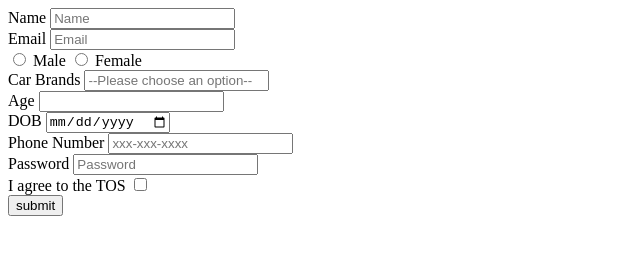
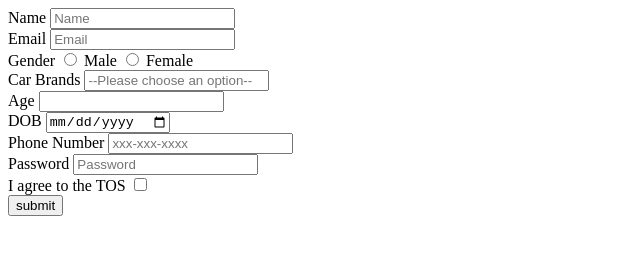
Before and after one commit to acciojob/signup-form-car-rajeshcy, a website: page main.html in a window 1280 px wide. Shown: the whole page, without its empty margins (0-640 px from the left). Drawn offline with Linux system fonts and the light colour scheme.

Commit message:
created a submission

```diff
--- a/main.html
+++ b/main.html
@@ -7,7 +7,6 @@
 </head>
 
 <body>
-	<!-- the entire body must be written by student -->
 	<form>
     <label for="name">Name</label>
     <input type="text" id="name" placeholder="Name" required>
@@ -17,6 +16,7 @@
     <input type="email" id="email" placeholder="Email" required>
     <br>
 
+    Gender
     <input type="radio" id="gender_m" value="Male" required>
     <label for="gender_m">Male</label>
     <input type="radio" id="gender_f" value="Female" required>
```
